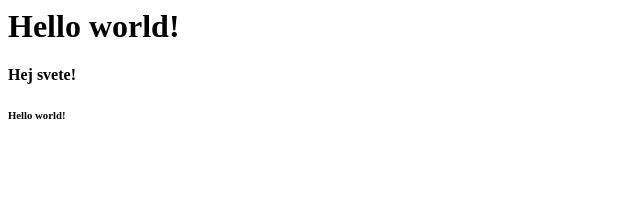
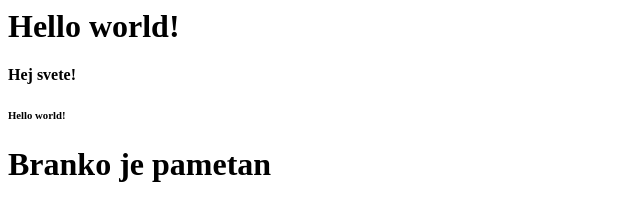
Before and after one commit to BrankoRadusinovic/vezba1, a plain HTML site: page index.html in a window 1280 px wide. Shown: the whole page, without its empty margins (0-640 px from the left). Drawn offline with Linux system fonts and the light colour scheme.

Commit message:
druga promena

```diff
--- a/index.html
+++ b/index.html
@@ -1,3 +1,4 @@
 <h1>Hello world!</h1>
 <h4>Hej svete!</h4>
 <h6>Hello world!</h6>
+<h1>Branko je pametan</h1>
```
